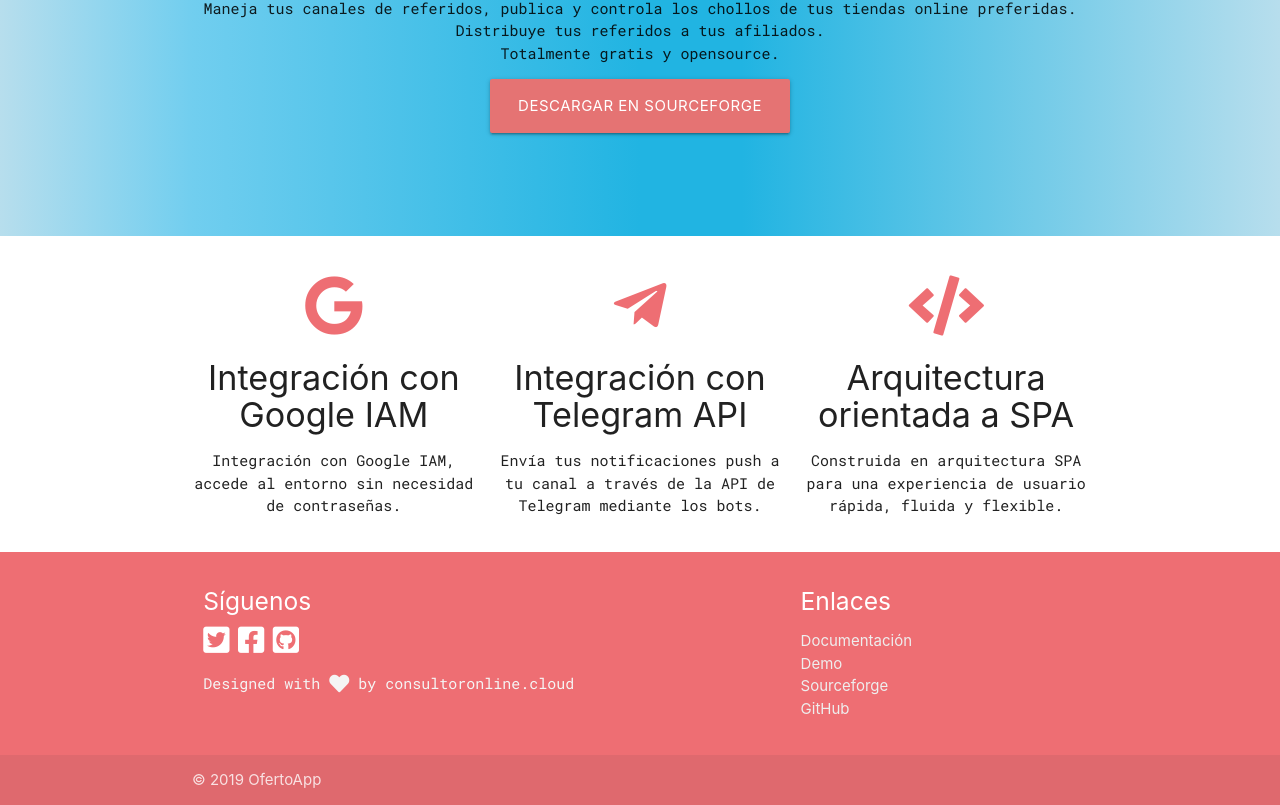
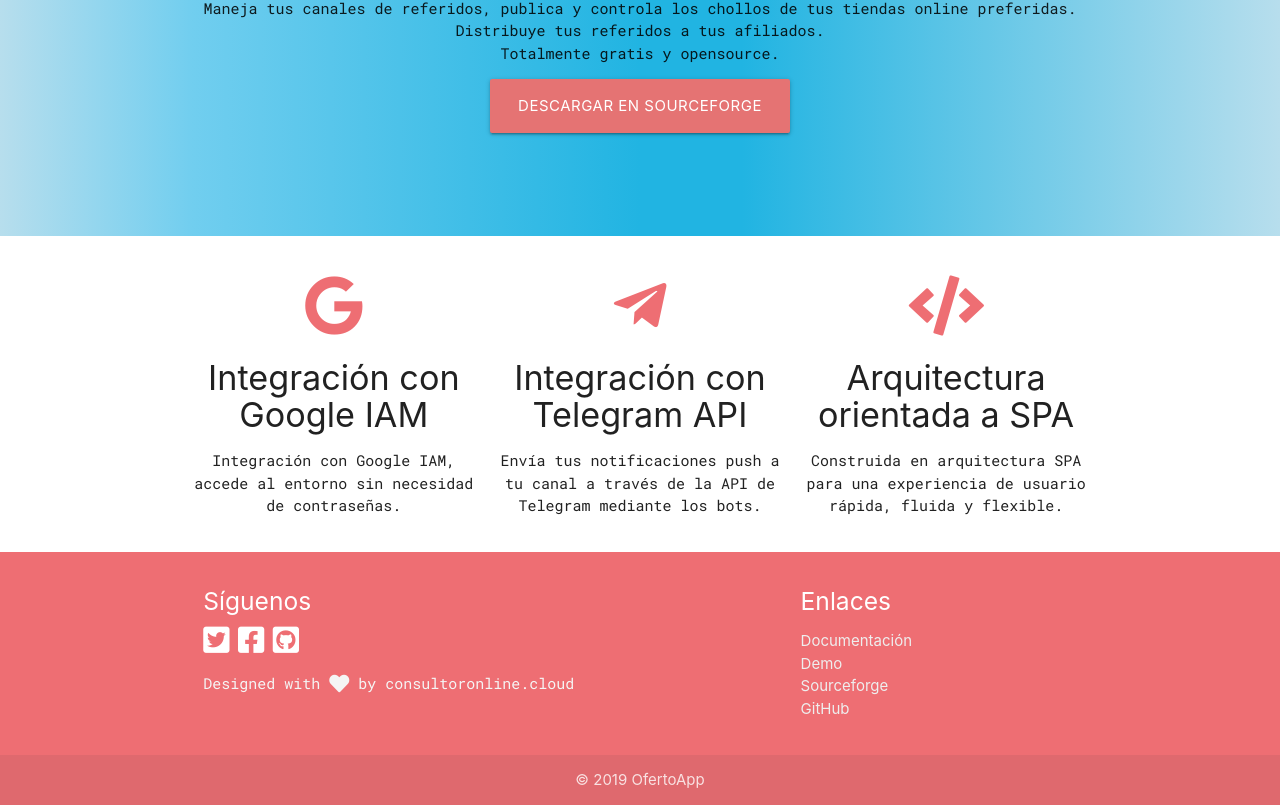
Before and after one commit to VGzsysadm/OfertoApp-front, an Angular app: page / in a window 1280 px wide. Shown: the part 204-1009 px from the top of the page. Built offline with nearby package versions, Linux system fonts and the light colour scheme.

Commit message:
Commit message

```diff
--- a/src/app/index/index.component.html
+++ b/src/app/index/index.component.html
@@ -88,7 +88,7 @@
         </div>
     </div>
     <div class="footer-copyright">
-        <div class="container">
+        <div class="container center">
             © 2019 OfertoApp
         </div>
     </div>
```
